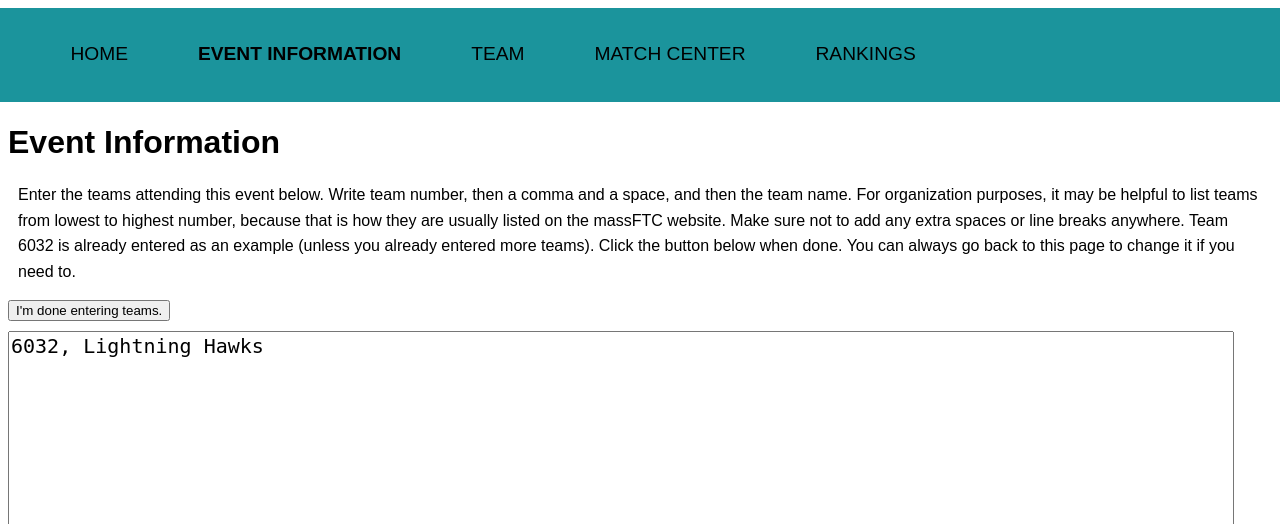
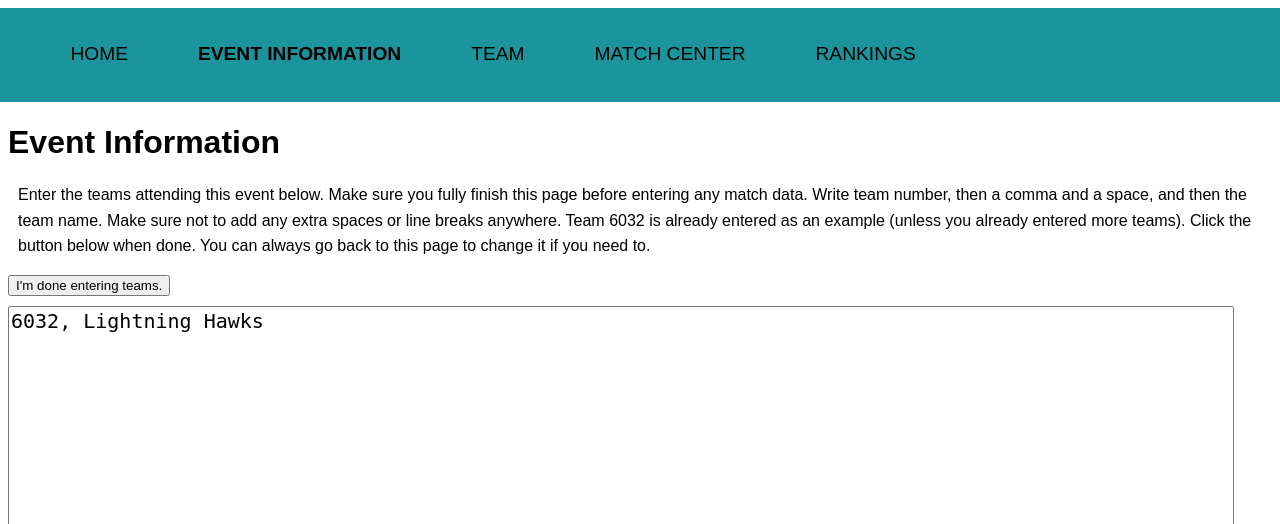
Before and after one commit to owsorber/FTC_Scout_Assistant, a Django app: page /event/ in a window 1280 px wide. Shown: the top 524 px of the page. Run offline with Django 3.2, Linux system fonts and the light colour scheme.

Commit message:
Template content updates

```diff
--- a/application/templates/application/eventinfo.html
+++ b/application/templates/application/eventinfo.html
@@ -19,7 +19,7 @@
 
     <h1>Event Information</h1>
 
-    <p>Enter the teams attending this event below. Write team number, then a comma and a space, and then the team name. For organization purposes, it may be helpful to list teams from lowest to highest number, because that is how they are usually listed on the massFTC website. Make sure not to add any extra spaces or line breaks anywhere. Team 6032 is already entered as an example (unless you already entered more teams). Click the button below when done. You can always go back to this page to change it if you need to.</p>
+    <p>Enter the teams attending this event below. Make sure you fully finish this page before entering any match data. Write team number, then a comma and a space, and then the team name. Make sure not to add any extra spaces or line breaks anywhere. Team 6032 is already entered as an example (unless you already entered more teams). Click the button below when done. You can always go back to this page to change it if you need to.</p>
 
     <form method="post" autocomplete="off">
         {% csrf_token %}
--- a/application/templates/application/team.html
+++ b/application/templates/application/team.html
@@ -104,7 +104,7 @@
     <script>
         // Manage display based on matches played
         if ({{ matches }} == 0) {
-            $("#display").html("Your team has not played in any matches yet. Check back when you've played at least 1 match.");
+            $("#display").html("Your team has not played in any matches yet. Check back when your team has played in at least 1 match.");
             $("#display").css("text-align", "center");
         } else if ({{ all_played }} == 0) {
             $("#opr-line").html("Once all teams have played at least one match, OPR data will be displayed here.");
```
